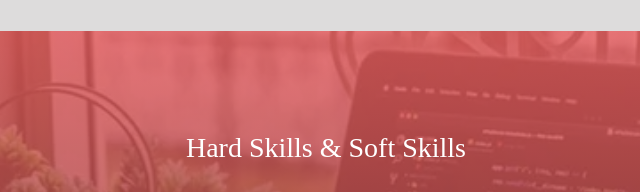
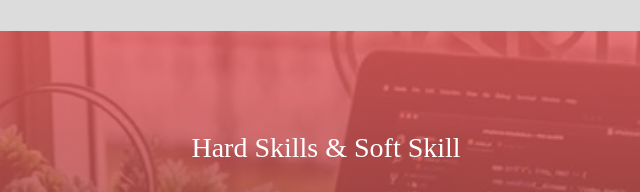
Before and after one commit to JereSeg34/proyecto-arg-programa, a plain HTML site: page index.html in a window 1280 px wide. Shown: the part 2220-2412 px from the top of the page, 314-954 px from the left. Drawn offline with nearby package versions, Linux system fonts and the light colour scheme.

Commit message:
modificacion31.7

```diff
--- a/index.html
+++ b/index.html
@@ -100,7 +100,7 @@
 
     <!--SECCION 4 -->
     <div class="contenedor-skills" id="skills">
-         <h3>Hard Skills & Soft Skills</h3>
+         <h3>Hard Skills & Soft Skill</h3>
          <div class="skill">
             <div class="info">
               <p><span class="lista">Adaptacion & Aprendizaje</span></p>
```
